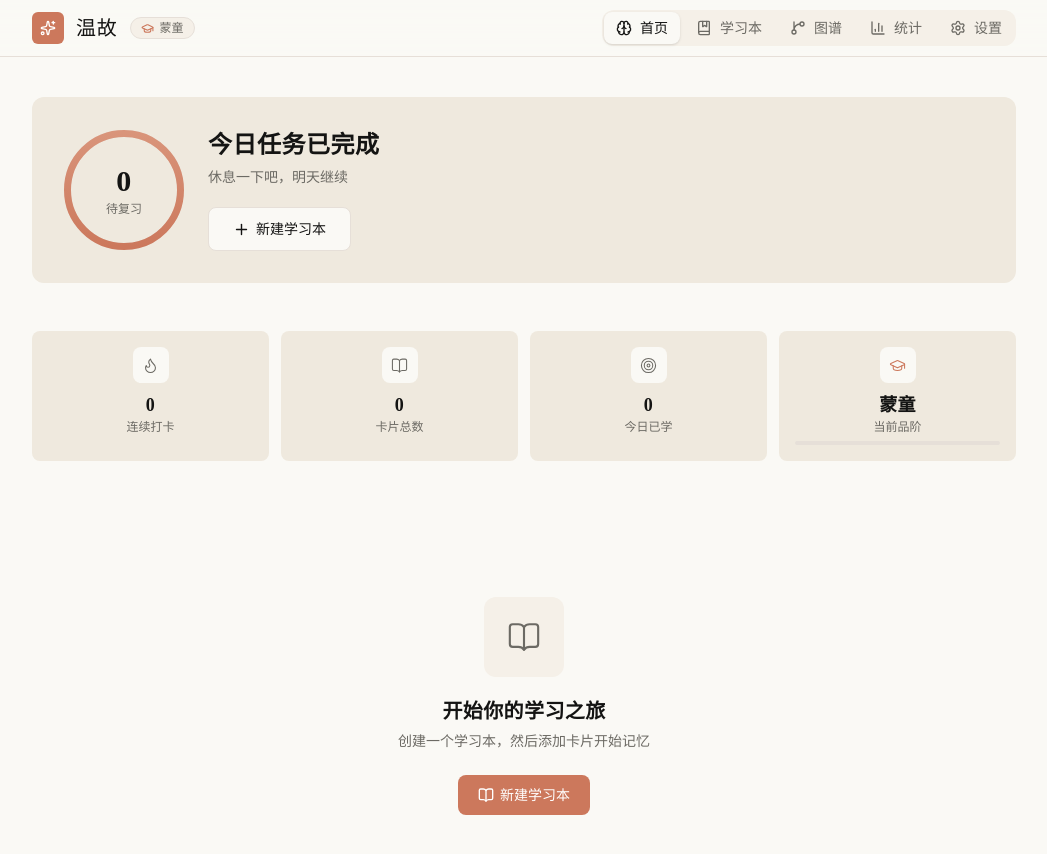
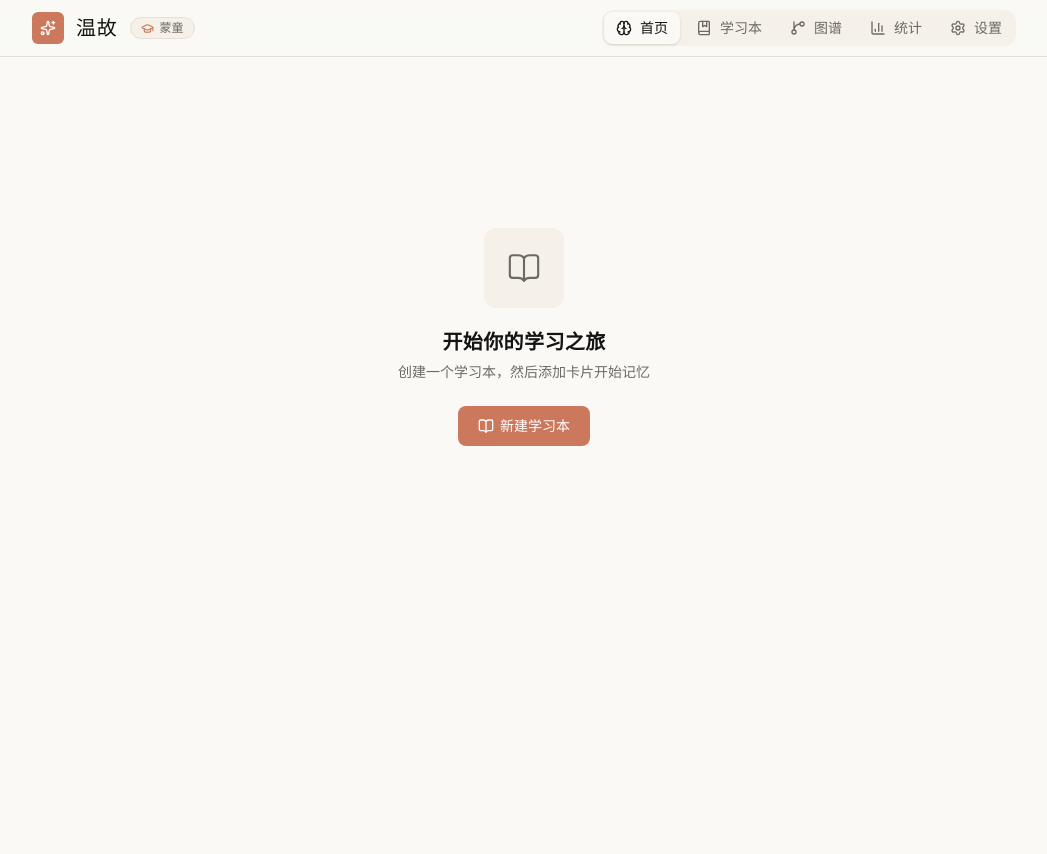
Before and after one commit to snowfangcun/MemoryFlow, a React (Vite) app: page / in a window 1280 px wide. Shown: the top 854 px of the page, without its empty margins (116-1163 px from the left). After the commit the page ends 800 px from the top, so only its background shows below. Built offline with nearby package versions, Linux system fonts and the light colour scheme.

Commit message:
feat: 预览
Co-authored-by: traeagent <traeagent@users.noreply.github.com>

```diff
--- a/src/pages/HomePage.tsx
+++ b/src/pages/HomePage.tsx
@@ -169,6 +169,26 @@ const HomePage: React.FC<HomePageProps> = ({ onReviewChange }) => {
     ...n, dueCount: cards.filter(c => c.notebookId === n.id && c.nextReview <= Date.now()).length
   })).filter(n => n.dueCount > 0).slice(0, 3);
 
+  // 没有学习本 → 只展示空状态引导
+  if (notebooks.length === 0) {
+    return (
+      <div className="max-w-5xl mx-auto px-5 py-10">
+        <div className="flex items-center justify-center min-h-[60vh]">
+          <EmptyState icon="book" title="开始你的学习之旅"
+            description="创建一个学习本，然后添加卡片开始记忆"
+            action={{ label: '新建学习本', onClick: () => { setNewNbName(''); setNewNbDesc(''); setShowNewNotebookModal(true); } }} />
+        </div>
+        <Modal isOpen={showNewNotebookModal} onClose={() => setShowNewNotebookModal(false)} title="新建学习本"
+          footer={<><Button variant="ghost" onClick={() => setShowNewNotebookModal(false)}>取消</Button><Button onClick={handleCreateNotebook}>创建</Button></>}>
+          <div className="space-y-3.5">
+            <Input label="名称" placeholder="例如：英语单词" value={newNbName} onChange={e => setNewNbName(e.target.value)} />
+            <Textarea label="描述（可选）" placeholder="简短描述..." rows={2} value={newNbDesc} onChange={e => setNewNbDesc(e.target.value)} />
+          </div>
+        </Modal>
+      </div>
+    );
+  }
+
   return (
     <div className="max-w-5xl mx-auto px-5 py-10">
       <section className="mb-12">
@@ -236,13 +256,6 @@ const HomePage: React.FC<HomePageProps> = ({ onReviewChange }) => {
         ))}
       </section>
 
-      {notebooks.length === 0 && (
-        <section className="mb-6">
-          <EmptyState icon="book" title="开始你的学习之旅" description="创建一个学习本，然后添加卡片开始记忆"
-            action={{ label: '新建学习本', onClick: () => { setNewNbName(''); setNewNbDesc(''); setShowNewNotebookModal(true); } }} />
-        </section>
-      )}
-
       {dueNotebooks.length > 0 && (
         <section>
           <h3 className="text-sm font-semibold text-ink mb-3">待复习学习本</h3>
```
